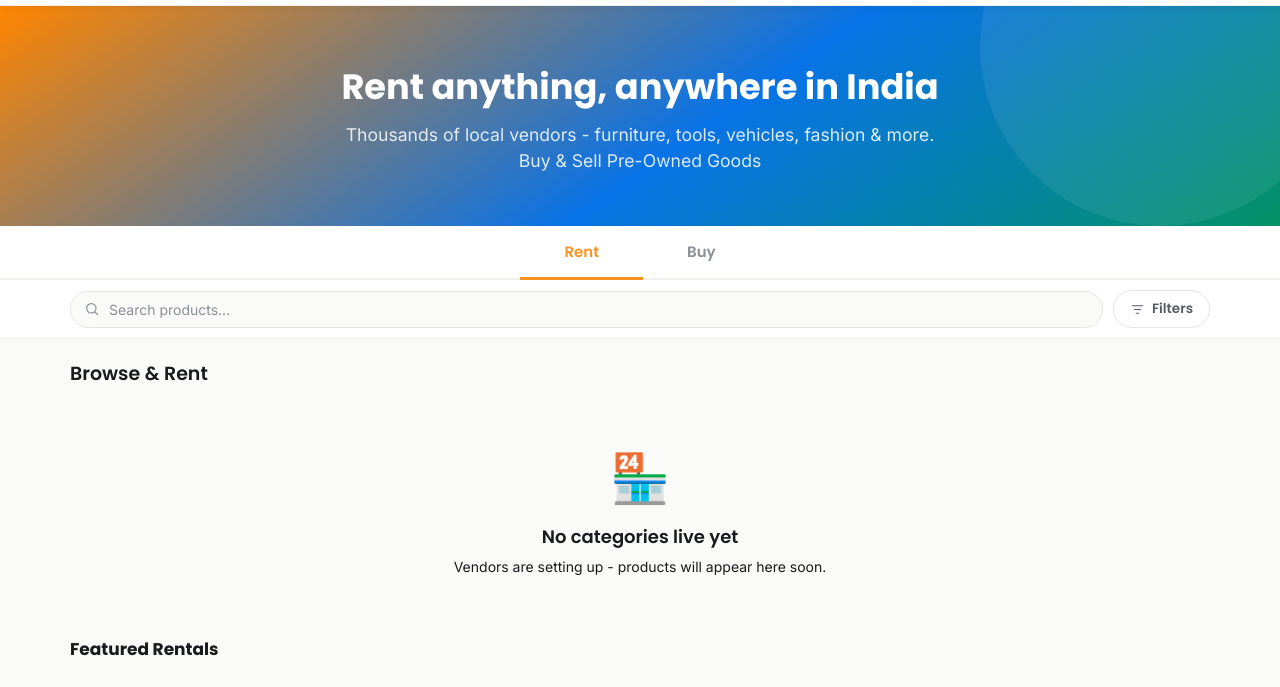
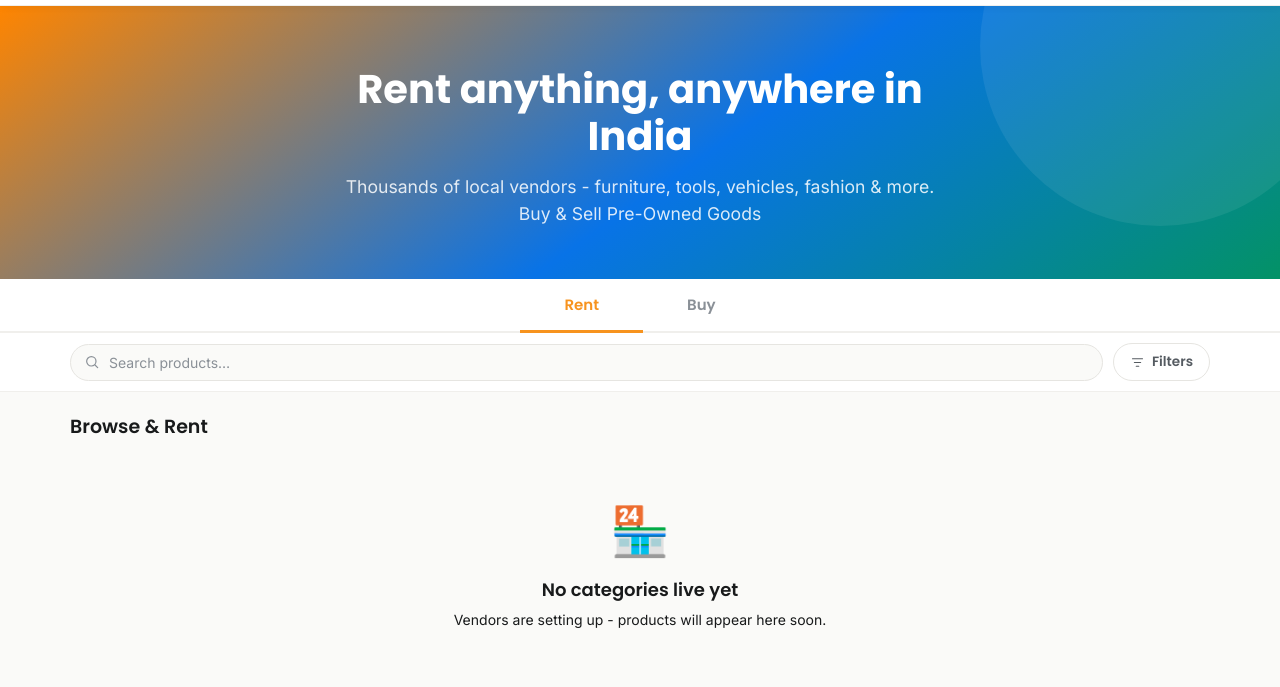
Before and after one commit to Aayush-Oza/olrindia-frontend, a plain HTML site: page index.html in a window 1280 px wide. Shown: the part 63-750 px from the top of the page. Drawn offline with Linux system fonts and the light colour scheme; no server answers.

Commit message:
hero fix

```diff
--- a/index.html
+++ b/index.html
@@ -215,7 +215,7 @@
     /* the actual h2 and p are direct children of .hero-inner in our new markup */
     .hero-inner h2 {
       font-family: var(--font-display, 'Poppins', sans-serif) !important;
-      font-size: clamp(1.0rem, 3.0vw, 2.2rem) !important;
+      font-size: clamp(1.5rem, 3.5vw, 2.5rem) !important;
       font-weight: 700 !important;
       color: #fff !important;
       margin: 0 0 14px !important;
```
